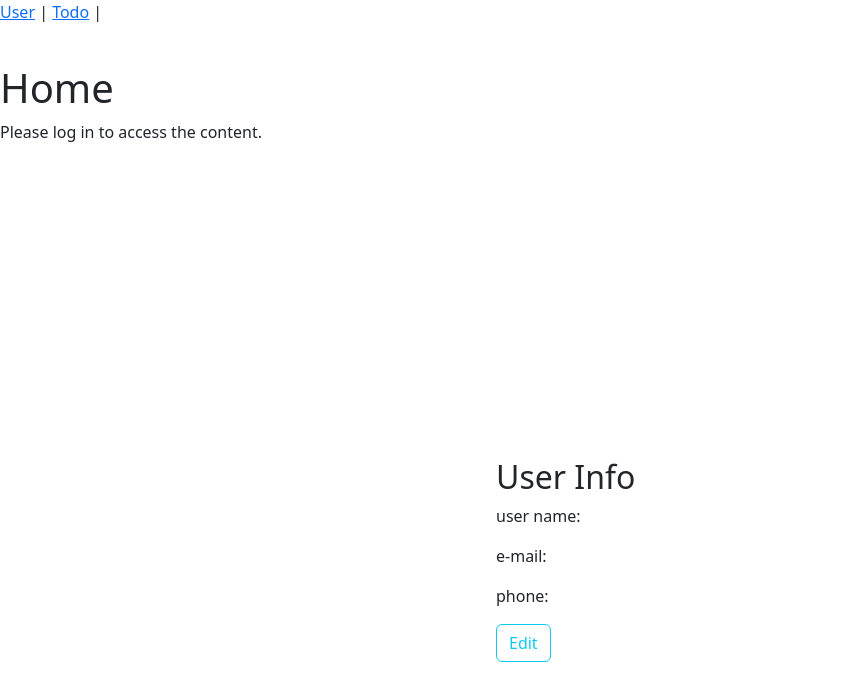
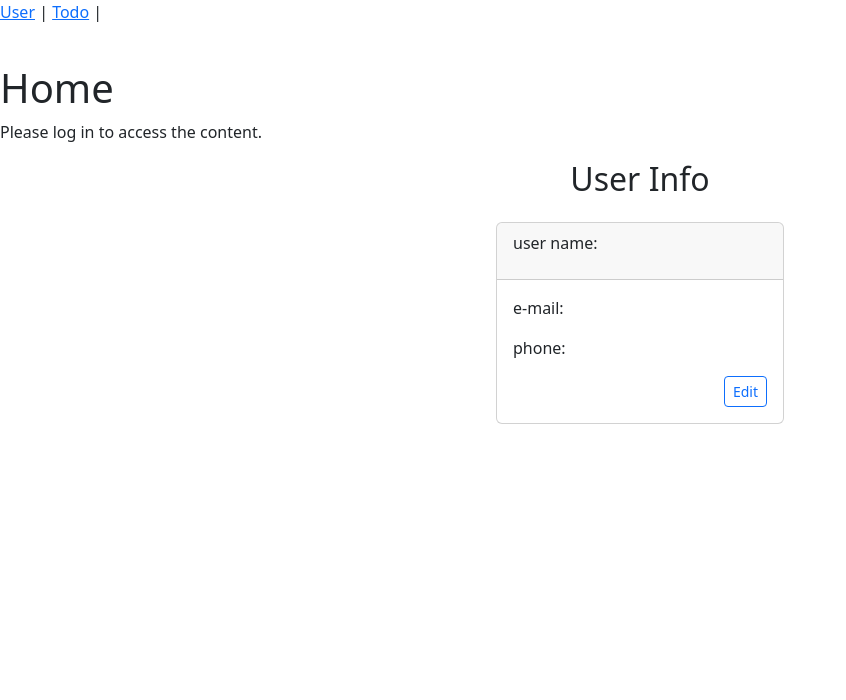
Before and after one commit to bisoukeiko/holbertonschool-portfolio, a React (Vite) app in the folder client/: page / in a window 1280 px wide. Shown: the top 700 px of the page, without its empty margins (0-846 px from the left). Built offline with nearby package versions, Linux system fonts and the light colour scheme.

Commit message:
fix code: design changes

```diff
--- a/client/src/Components/User.jsx
+++ b/client/src/Components/User.jsx
@@ -49,7 +49,7 @@ function User() {
     axios.put(`http://localhost:5000/user/update`, userInfo)
     .then((res) => {
       console.log("User updated successfully:", res.data);
-      alert("User updated successfully!");
+      // alert("User updated successfully!");
     })
     .catch((err) => console.error("Error updating user:", err));
 
@@ -58,12 +58,14 @@ function User() {
 
 
   return (
-    <div className='d-flex vh-100 justify-content-center align-items-center'>
+    <div className='d-flex vh-100 flex-column align-items-center'>
+      <h2>User Info</h2>
       <div className='w-25 bg-white rounded p-3 '>
           <form onSubmit={isEdit ? handleUpdate : handleEdit}>
-              <h2>User Info</h2>
-              <div className='mb-2'>
-                  <label htmlFor='user'>user name:</label>
+
+              <div className='card d-flex flex-column h-100'>
+                <div className='card-header'>
+                    <label htmlFor='userName'>user name:</label>
                     {isEdit ? (
                         <input id='userName' type='text' placeholder='Enter user name' className='form-control fs-5' value={userInfo.userName}
                         onChange={e => setUserInfo({...userInfo, userName: e.target.value})}/>
@@ -71,7 +73,8 @@ function User() {
                       <p className='fs-5'>{userInfo.userName}</p>
                     )}
                 </div>
-              <div className='mb-2'>
+                <div className='card-body flex-grow-1'>
+                  <div className='mb-1'>
                       <label htmlFor='user'>e-mail:</label>
                       {isEdit ? (
                         <input id='userEmail' type='text' placeholder='Enter e-mail' className='form-control fs-5' value={userInfo.userEmail}
@@ -80,7 +83,7 @@ function User() {
                         <p className='fs-5'>{userInfo.userEmail}</p>
                       )}
                   </div>
-              <div className='mb-2'>
+                  <div className='mb-1'>
                       <label htmlFor='user'>phone:</label>
                       {isEdit ? (
                         <input id='userPhone' type='text' placeholder='Enter phone number' className='form-control fs-5' value={userInfo.userPhone}
@@ -89,9 +92,13 @@ function User() {
                         <p className='fs-5'>{userInfo.userPhone}</p>
                       )}
                   </div>
-              <button className='btn btn-outline-info '>
+                  <div className='d-flex justify-content-end'>
+                    <button className='btn btn-outline-primary btn-sm'>
                       {isEdit ? 'Update' : 'Edit'}
                     </button>
+                  </div>
+                </div>
+              </div>
           </form>
       </div>
     </div>
```
Lines whose indentation alone changed are shown as unchanged.
